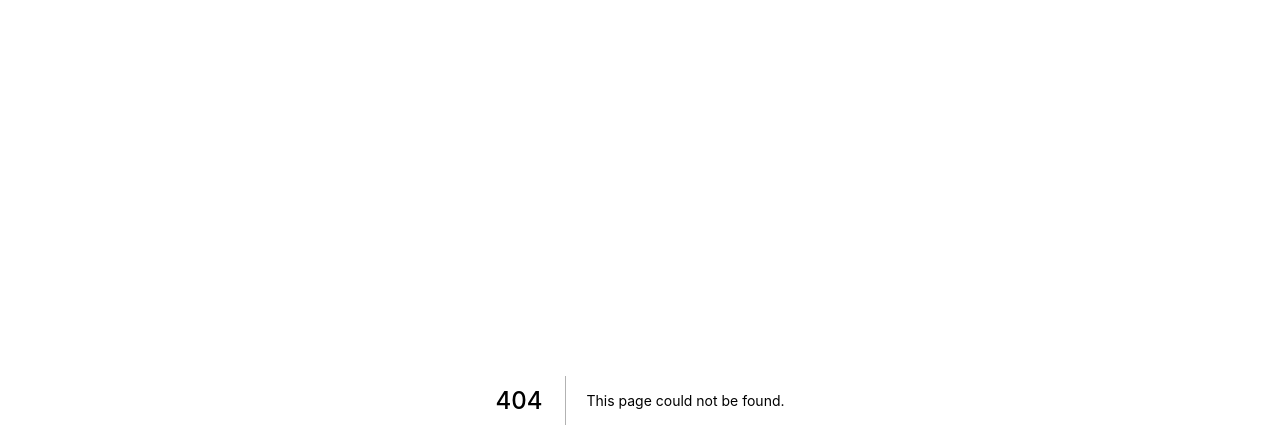
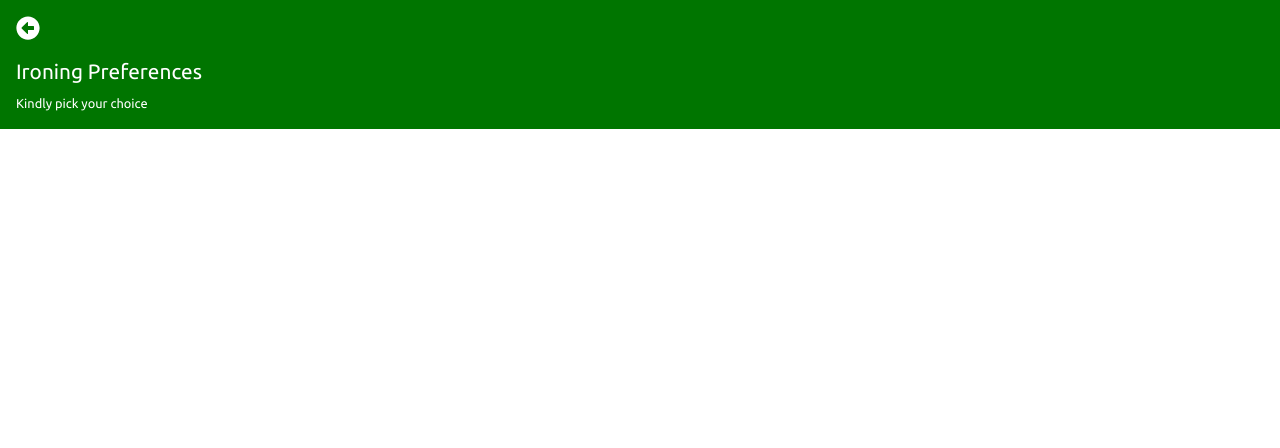
Before and after one commit to codeboyfriend/Wash, a Next.js app: page /iron in a window 1280 px wide. Before the commit this address had no page. Shown: the top 448 px of the page. Built offline with nearby package versions, Linux system fonts and the light colour scheme.

Commit message:
Modify Pages

```diff
--- a/components/Banner.js
+++ b/components/Banner.js
@@ -35,11 +35,7 @@ const Banner = () => {
         w: '50%',
         h: '200px'
       }}>
-        {/* <Image style={{
-          height: ['200px', '300px'],
-          // width: '100%',
-          objectFit: 'cover'
-        }} src='/banner.jpg' alt="" /> */}
+        Testing
       </Box>
     </Box>
   )
--- /dev/null
+++ b/components/IronHead.js
@@ -0,0 +1,41 @@
+import styles from '../css/style.module.css';
+import {
+    Box,
+    Text
+} from '@chakra-ui/react';
+
+import {
+    FaArrowAltCircleLeft
+} from 'react-icons/fa';
+
+const IronHead = () => {
+  return (
+    <Box className={styles.font}
+    sx={{
+      backgroundColor: "#007500",
+      color: '#fff',
+      padding: '1rem'
+    }}>
+      <a href='/home'>
+      <Text
+        sx={{
+            fontSize: '1.5rem',
+            marginBottom: '1rem',
+            cursor: 'pointer'
+        }}
+      >{<FaArrowAltCircleLeft />}</Text>
+      </a>
+
+      <Text sx={{
+        fontSize: '1.3rem',
+        marginBottom: '.4rem'
+      }}>Ironing Preferences</Text>
+
+      <Text sx={{
+            fontSize: '.8rem'
+          }}>Kindly pick your choice</Text>
+    </Box>
+  )
+}
+
+export default IronHead
--- a/context/WashieContext.js
+++ b/context/WashieContext.js
@@ -9,7 +9,7 @@ export function WashieProvider ({ children }) {
     const [temperature, setTemperature] = useState("");
     const [color, setColor] = useState("");
     const [other, setOther] = useState("");
-    const [order, setOrder] = useState("");
+    const [order, setOrder] = useState(false);
 
     return (
         <washieContext.Provider value = {{
--- a/css/style.module.css
+++ b/css/style.module.css
@@ -19,5 +19,8 @@
 }
 
 .rightBanner {
-  background-image: url("/JFS_9581.jpg");
+  background-image: url(../public/JFS_9581.jpg);
+  background-repeat: no-repeat;
+  background-size: cover;
+  background-position: center;
 }/*# sourceMappingURL=style.module.css.map */
--- /dev/null
+++ b/pages/iron.js
@@ -0,0 +1,14 @@
+import {
+    Box
+} from "@chakra-ui/react";
+import IronHead from "../components/IronHead";
+
+const iron = () => {
+  return (
+    <Box>
+      <IronHead />
+    </Box>
+  )
+}
+
+export default iron
--- a/styles/style.scss
+++ b/styles/style.scss
@@ -20,5 +20,8 @@
 }
 
 .rightBanner {
-    background-image: url('/JFS_9581.jpg');
+    background-image: url(../public/JFS_9581.jpg);
+    background-repeat: no-repeat;
+    background-size: cover;
+    background-position: center;
 }
```
Also changed, not shown: components/Boxes.js (+16 -17 lines), 1 other file (tests, documents, lock files or other folders).
